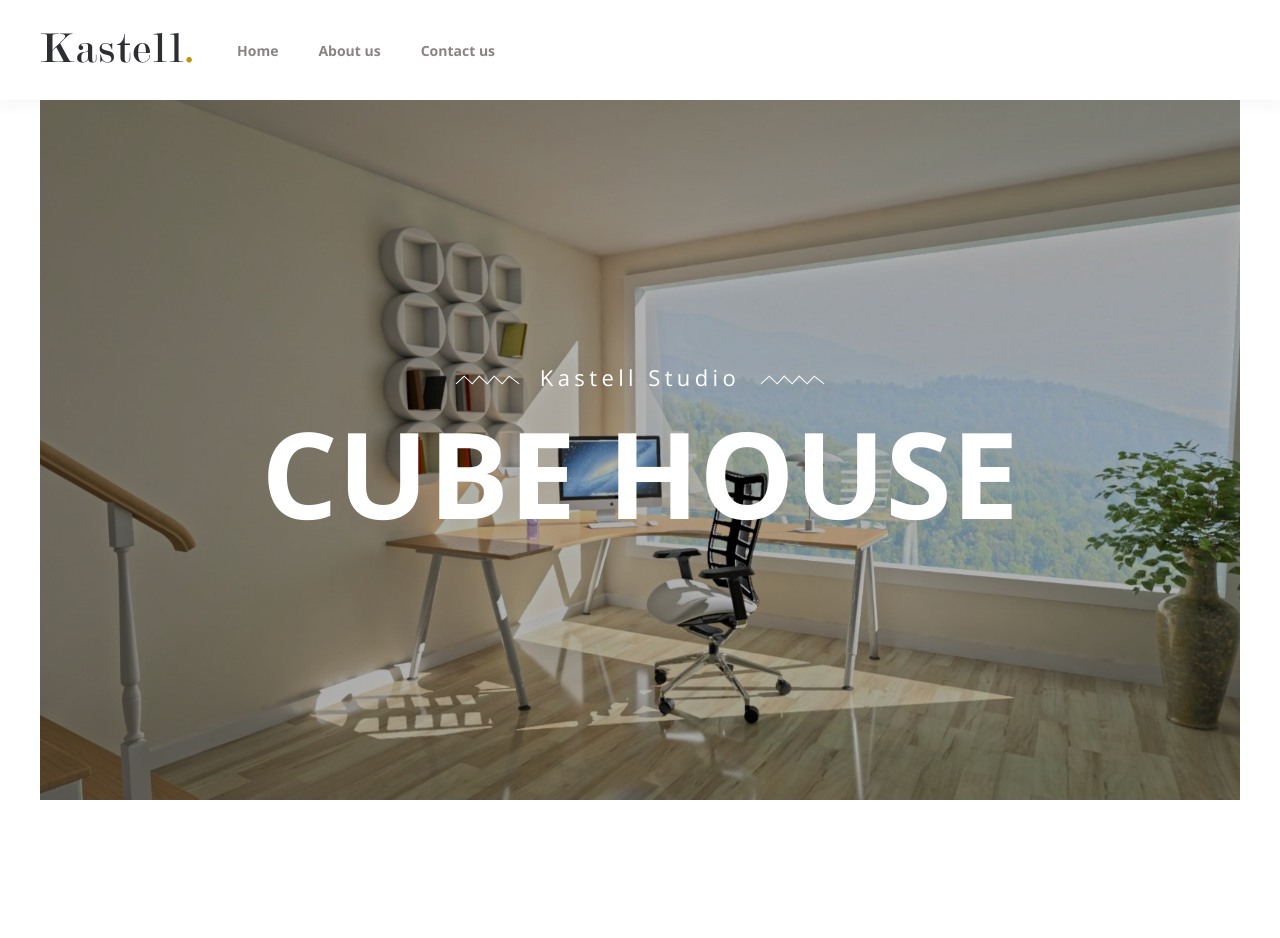
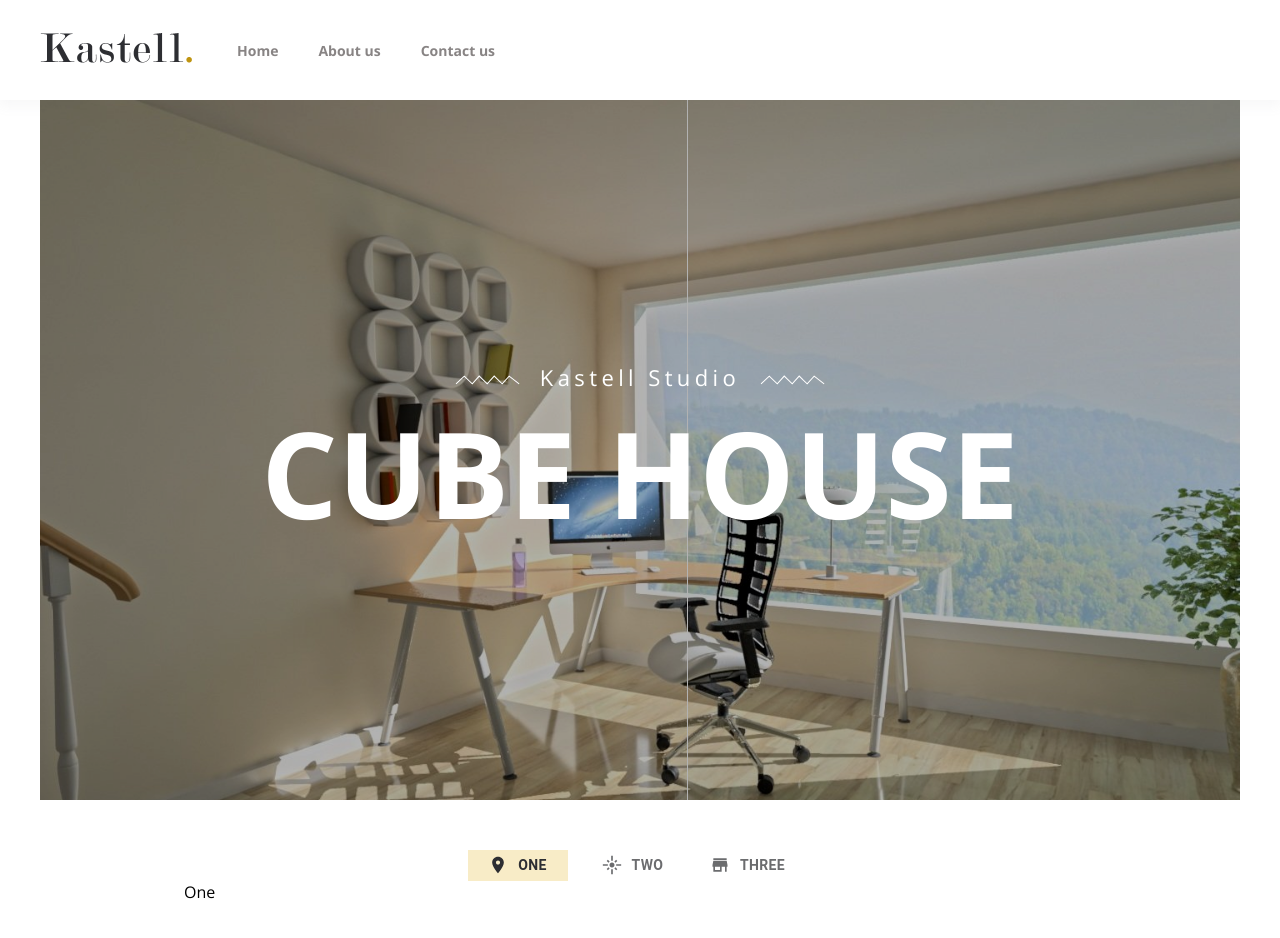
Before and after one commit to Nasar-uddin/cube_house, a React (Create React App) app: page / in a window 1280 px wide. Shown: the top 938 px of the page. Before the commit the page ends 800 px from the top, so only its background shows below. Built offline with nearby package versions, Linux system fonts and the light colour scheme.

Commit message:
tab half done

```diff
--- /dev/null
+++ b/src/components/custom_mui_components/MyTabs.js
@@ -0,0 +1,56 @@
+import {withStyles} from '@material-ui/core/styles'
+import {Tabs, Tab} from '@material-ui/core'
+
+const MyTabs = withStyles({
+    root: {
+        minHeight: '30px'
+    },
+    indicator: {
+        display: 'none'
+    },
+})(Tabs);
+
+export const MyTab = withStyles({
+    root: {
+        minHeight: '30px',
+        minWidth: '100px',
+        padding: '3px 5px'
+    },
+    labelIcon: {
+        marginRight: '15px',
+    },
+    wrapper: {
+        display: 'flex',
+        flexDirection: 'row',
+        fontSize: '14px',
+        fontWeight: '700',
+        color: '#2d2e32',
+        '&> *:first-child': {
+            marginRight: '10px',
+            marginBottom: '0px !important',
+            fontSize: '20px',
+        },
+        '&::before': {
+            content: '""',
+            zIndex: '-1',
+            display: 'block',
+            position: 'absolute',
+            left: '0',
+            top: '0',
+            bottom: '0',
+            width: '0px',
+            backgroundColor: '#f8ecc7',
+            transition: '0.3s'
+        },
+        '&:hover': {
+            '&::before': {
+                width: '100%'
+            }
+        }
+    },
+    selected: {
+        color: '#2d2e32',
+        backgroundColor: '#f8ecc7'
+    }
+})(Tab)
+export default MyTabs
--- /dev/null
+++ b/src/components/custom_mui_components/TabPanel.js
@@ -0,0 +1,21 @@
+import React from 'react'
+
+function TabPanel(props) {
+    const { children, value, index, ...other } = props;
+
+    return (
+        <div
+            role="tabpanel"
+            hidden={value !== index}
+            id={`scrollable-prevent-tabpanel-${index}`}
+            aria-labelledby={`scrollable-prevent-tab-${index}`}
+            {...other}
+        >
+            {value === index && (
+                <div>{children}</div>
+            )}
+        </div>
+    );
+}
+
+export default TabPanel
--- a/src/components/views/WorkDetails.js
+++ b/src/components/views/WorkDetails.js
@@ -1,12 +1,14 @@
 import React from 'react'
 import Navbar from '../widgets/Navbar'
 import Heroarea from '../widgets/Heroarea'
+import Projects from '../widgets/Projects'
 
 function WorkDetails() {
     return (
         <div>
             <Navbar/>
             <Heroarea />
+            <Projects/>
         </div>
     )
 }
--- a/src/components/widgets/Heroarea.js
+++ b/src/components/widgets/Heroarea.js
@@ -62,11 +62,12 @@ const useStyles = makeStyles((theme)=>({
         }
     }
 }))
+
 function Heroarea() {
     const classes = useStyles()
     return (
         <div className={classes.heroContainer}>
-            <Parallax bgImage={heroimage}>
+            <Parallax strength={200} bgImage={heroimage}>
                 <div className={classes.heroareaRoot}>
                     <div className={classes.heroSubTitle}>
                         <span className={classes.curveLine}>
--- /dev/null
+++ b/src/components/widgets/Projects.js
@@ -0,0 +1,47 @@
+import { Container, Grid } from '@material-ui/core'
+import React, {useState} from 'react'
+import {makeStyles} from '@material-ui/core/styles'
+import MyTabs, {MyTab} from '../custom_mui_components/MyTabs'
+import {Room, Flare, Store} from '@material-ui/icons'
+import TabPanel from '../custom_mui_components/TabPanel'
+
+const useStyles = makeStyles((theme)=>({
+    projectRoot: {
+        paddingTop: '50px',
+        paddingBottom: '50px'
+    }
+}))
+
+function Projects() {
+    const classes = useStyles()
+    const [activeIndex, setActiveIndex] = useState(0)
+    const handleChange = (_, newIndex)=> {
+        setActiveIndex(newIndex)
+    }
+    return (
+        <Container maxWidth="md">
+            <Grid container className={classes.projectRoot}>
+                <Grid item lg={12} md={12} sm={12}>
+                    <MyTabs value={activeIndex} onChange={handleChange} centered={true}>
+                        <MyTab disableRipple={true} label="One" icon={<Room />}/>
+                        <MyTab disableRipple={true} label="Two" icon={<Flare />}/>
+                        <MyTab disableRipple={true} label="Three" icon={<Store />}/>
+                    </MyTabs>
+                </Grid>
+                <Grid item lg={12} md={12}>
+                    <TabPanel value={activeIndex} index={0}>
+                        One
+                    </TabPanel>
+                    <TabPanel value={activeIndex} index={1}>
+                        Two
+                    </TabPanel>
+                    <TabPanel value={activeIndex} index={2}>
+                        Three
+                    </TabPanel>
+                </Grid>
+            </Grid>
+        </Container>
+    )
+}
+
+export default Projects
```
Also changed, not shown: 1 other file (tests, documents, lock files or other folders).
